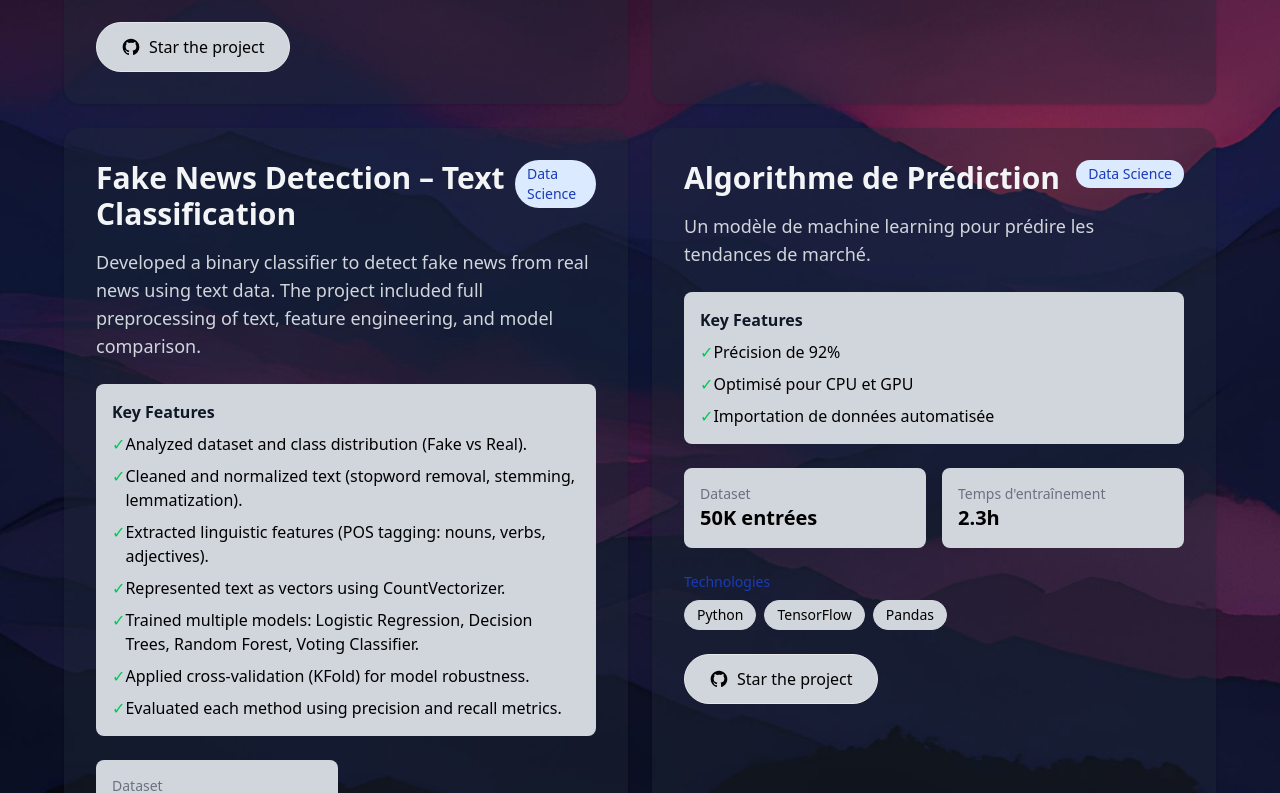
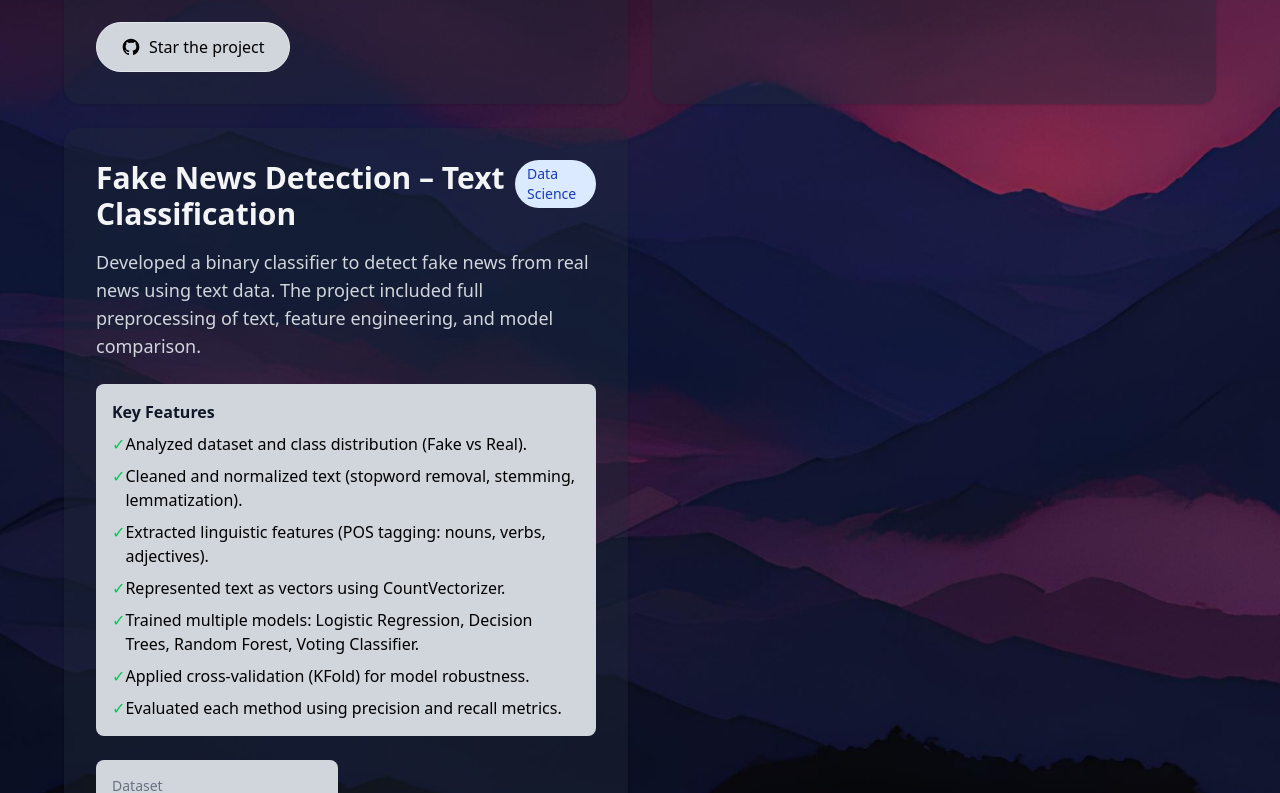
Before and after one commit to douna0/PORTFOLIO, a Next.js app: page /projects in a window 1280 px wide. Shown: the part 1308-2101 px from the top of the page. Built offline with nearby package versions, Linux system fonts and the light colour scheme.

Commit message:
dernier push

```diff
--- a/app/projects/page.tsx
+++ b/app/projects/page.tsx
@@ -4,7 +4,7 @@ import React from 'react'
 function ProjectsPage() {
   return (
     <div
-      style={{backgroundImage:"url(mountains.jpg)"}}
+      style={{backgroundImage:"url(/Mountains.jpg)"}}
       className='min-h-screen w-full flex items-center justify-center bg-center bg-cover py-24'>
       <div className='container mx-auto px-4'>
 
@@ -63,22 +63,7 @@ function ProjectsPage() {
             ]}
             githubLink="https://github.com/moncompte/mobile-app"
           />
-          <ProjectCard
-            title="Algorithme de Prédiction"
-            description="Un modèle de machine learning pour prédire les tendances de marché."
-            technologies={["Python", "TensorFlow", "Pandas"]}
-            projectType="Data Science"
-            features={[
-              "Précision de 92%",
-              "Optimisé pour CPU et GPU",
-              "Importation de données automatisée"
-            ]}
-            stats={[
-              {label: "Dataset", value: "50K entrées"},
-              {label: "Temps d'entraînement", value: "2.3h"}
-            ]}
-            githubLink="https://github.com/moncompte/prediction-modele"
-          />
+
 
         </div>
       </div>
```
